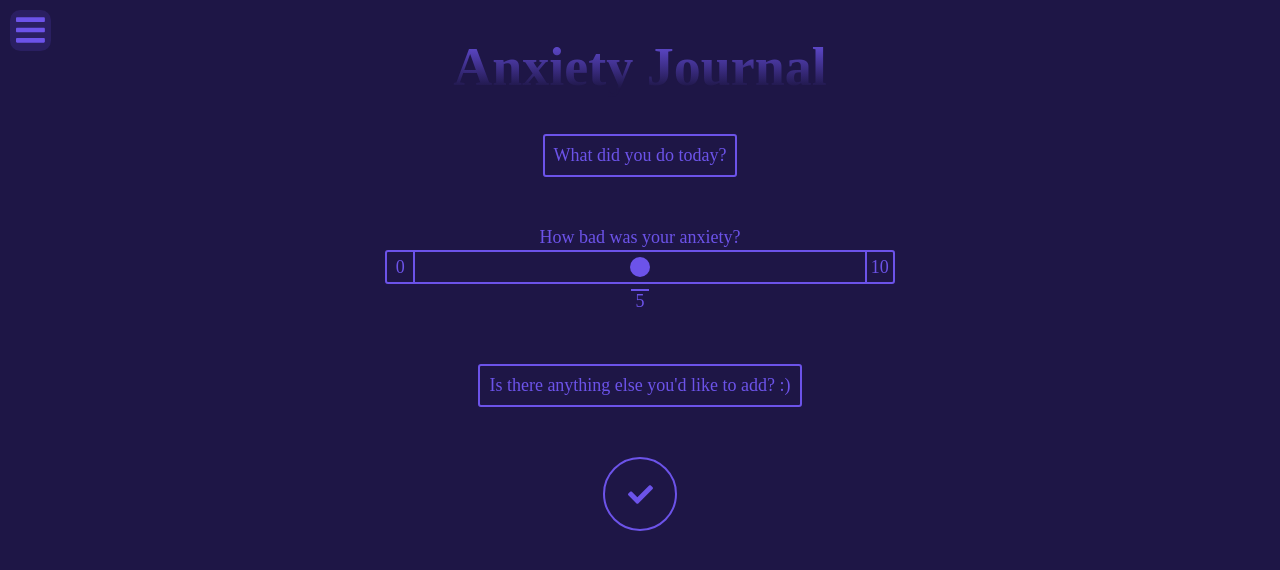
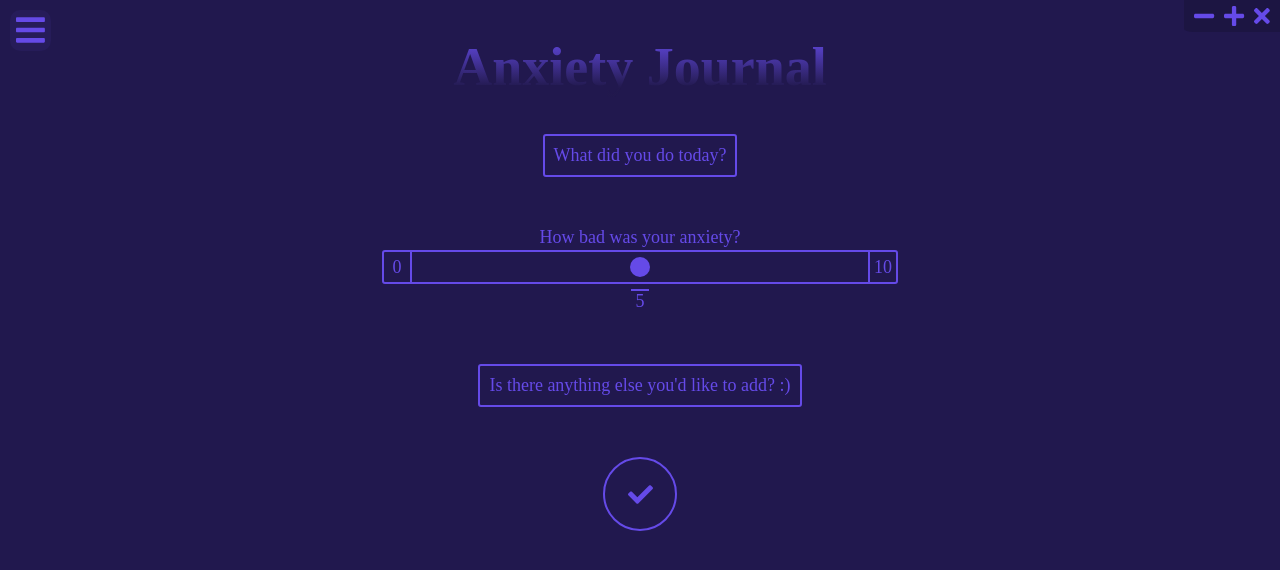
Before and after one commit to F0903/AnxietyJournal, a website built with webpack: page src/view/index.html in a window 1280 px wide. Built offline with nearby package versions, Linux system fonts and the light colour scheme.

Commit message:
Start of new noframe design.

```diff
--- a/package.json
+++ b/package.json
@@ -1,6 +1,6 @@
 {
 	"name": "anxietyjournal",
-	"version": "0.11.0",
+	"version": "0.12.0",
 	"author": "Frederik P.",
 	"description": "A simple tool for taking note of your anxiety.",
 	"main": "src/main.js",
--- a/src/view/index.html
+++ b/src/view/index.html
@@ -22,6 +22,14 @@
 	</template>
 
 	<body>
+		<div class="top-bar">
+			<div class="top-bar-controls">
+				<i class="fas fa-minus top-bar-minimize top-bar-control"></i>
+				<i class="fas fa-plus top-bar-maximize top-bar-control"></i>
+				<i class="fas fa-times top-bar-exit top-bar-control"></i>
+			</div>
+		</div>
+		<div class="app-container">
 			<h1 class="title">Anxiety Journal</h1>
 			<div class="sidebar-container">
 				<div class="sidebar">
@@ -50,8 +58,8 @@
 						<div class="about-description-container">
 							<p class="about-description">
 								Welcome to AnxietyJournal! I hope you find this small app useful
-							and intuitive. If you should come across any bugs, or any feature
-							ideas, don't be afraid to submit them on the
+								and intuitive. If you should come across any bugs, or any
+								feature ideas, don't be afraid to submit them on the
 								<a
 									class="text-link"
 									data-link="https://github.com/F0903/AnxietyJournal"
@@ -71,9 +79,10 @@
 							<div class="exporter-description-container">
 								<p class="exporter-description">
 									Here you can export your journal to a format of your choosing.
-								This is used if you would like to view your journal, or perhaps
-								graph it, in something like Excel or Google Docs. For formats,
-								.xlsx is recommended for Excel and .ods for everything else :)
+									This is used if you would like to view your journal, or
+									perhaps graph it, in something like Excel or Google Docs. For
+									formats, .xlsx is recommended for Excel and .ods for
+									everything else :)
 								</p>
 							</div>
 							<div class="exporter-format-changer-container">
@@ -85,7 +94,9 @@
 										<span class="exporter-format-changer-dropdown-text"
 											>Dropdown</span
 										>
-									<div class="exporter-format-changer-dropdown-icon-container">
+										<div
+											class="exporter-format-changer-dropdown-icon-container"
+										>
 											<i class="fas fa-chevron-down"></i>
 										</div>
 									</div>
@@ -126,7 +137,13 @@
 					<span role="text" class="anxiety-slider-title"
 						>How bad was your anxiety?</span
 					>
-				<input class="anxiety-slider" type="range" min="0" max="10" value="5" />
+					<input
+						class="anxiety-slider"
+						type="range"
+						min="0"
+						max="10"
+						value="5"
+					/>
 					<span role="text" class="anxiety-slider-value ceiling-underscore"
 						>5</span
 					>
@@ -146,5 +163,6 @@
 					<span class="fortune-cookie-text">Test test 123</span>
 				</div>
 			</footer>
+		</div>
 	</body>
 </html>
--- a/src/view/main.css
+++ b/src/view/main.css
@@ -1,23 +1,28 @@
 @import "./misc.css";
 @import "./fortune.css";
 @import "./sidebar/sidebar.css";
+@import "./topbar.css";
 
 @import "./Journal/journal.css";
 @import "./Export/export.css";
 
 :root {
-	--primary-bg-color: hsl(250, 52%, 18%);
-	--secondary-bg-color: hsl(250, 52%, 25%);
-	--tertiary-bg-color: hsl(250, 52%, 30%);
+	--primary-bg-color: hsl(250, 52%, 20%);
+	--secondary-bg-color: hsl(250, 52%, 23%);
+	--tertiary-bg-color: hsl(250, 52%, 26%);
 
 	--scrollbar-width: 16px;
 	--scrollbar-bg-color: var(--secondary-bg-color);
 	--scrollbar-color: var(--primary-color);
 
-	--primary-color: hsl(250, 77%, 62%);
+	--primary-color: hsl(250, 77%, 60%);
 	--primary-color-hover: hsl(250, 77%, 75%);
 	--primary-font: 500 18px "Josefin Sans";
 	--default-timing-func: cubic-bezier(0.65, 0.08, 0.24, 1);
+
+	--top-bar-color: hsl(250, 52%, 17%);
+	--top-bar-control-color: hsl(250, 52%, 19%);
+	--top-bar-height: 32px;
 
 	background-color: var(--primary-bg-color);
 	font: var(--primary-font);
@@ -44,16 +49,63 @@
 	background-color: var(--primary-color-hover);
 }
 
+body {
+	margin: 0;
+}
+
+.top-bar {
+	z-index: 99;
+	top: 0px;
+	position: fixed;
+	width: 100%;
+	height: var(--top-bar-height);
+	-webkit-app-region: drag;
+}
+
+.top-bar-controls {
+	position: absolute;
+	right: 0px;
+	width: fit-content;
+	padding: 0px 10px;
+	border-bottom-left-radius: 10%;
+	height: var(--top-bar-height);
+	background-color: var(--top-bar-color);
+	display: flex;
+	flex-direction: row;
+	align-content: center;
+	justify-content: flex-end;
+}
+
+.top-bar-control {
+	cursor: pointer;
+	font-size: 23px;
+	text-align: center;
+	height: 100%;
+	-webkit-app-region: no-drag;
+}
+
+.top-bar-control:hover {
+	filter: brightness(1.2);
+}
+
+.top-bar-control + .top-bar-control {
+	margin-left: 10px;
+}
+
+.app-container {
+	margin: 8;
+}
+
 .title {
 	user-select: none;
 	font-size: 3rem;
 	text-align: center;
-	background: hsl(250, 47%, 44%);
+	background: var(--primary-color);
 	background: linear-gradient(
 		0deg,
-		hsl(250, 52%, 18%) 5%,
-		hsl(250, 52%, 18%) 15%,
-		hsl(250, 50%, 28%) 35%,
+		var(--primary-bg-color) 7%,
+		var(--primary-bg-color) 16%,
+		hsl(250, 50%, 28%) 34%,
 		var(--primary-color) 100%
 	);
 	-webkit-background-clip: text;
--- a/src/view/sidebar/sidebar.css
+++ b/src/view/sidebar/sidebar.css
@@ -6,7 +6,7 @@
 .sidebar-button {
 	--button-size: 33px;
 	z-index: 2;
-	position: fixed;
+	position: absolute;
 	top: 10px;
 	left: 10px;
 	color: var(--primary-color);
```
Lines whose indentation alone changed are shown as unchanged.
